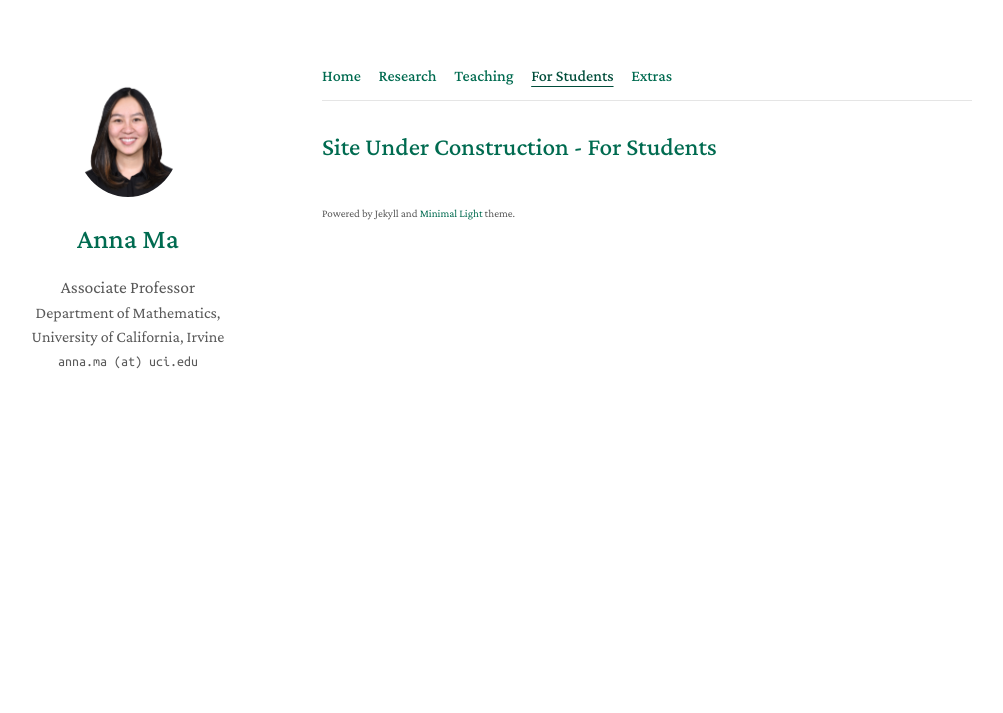
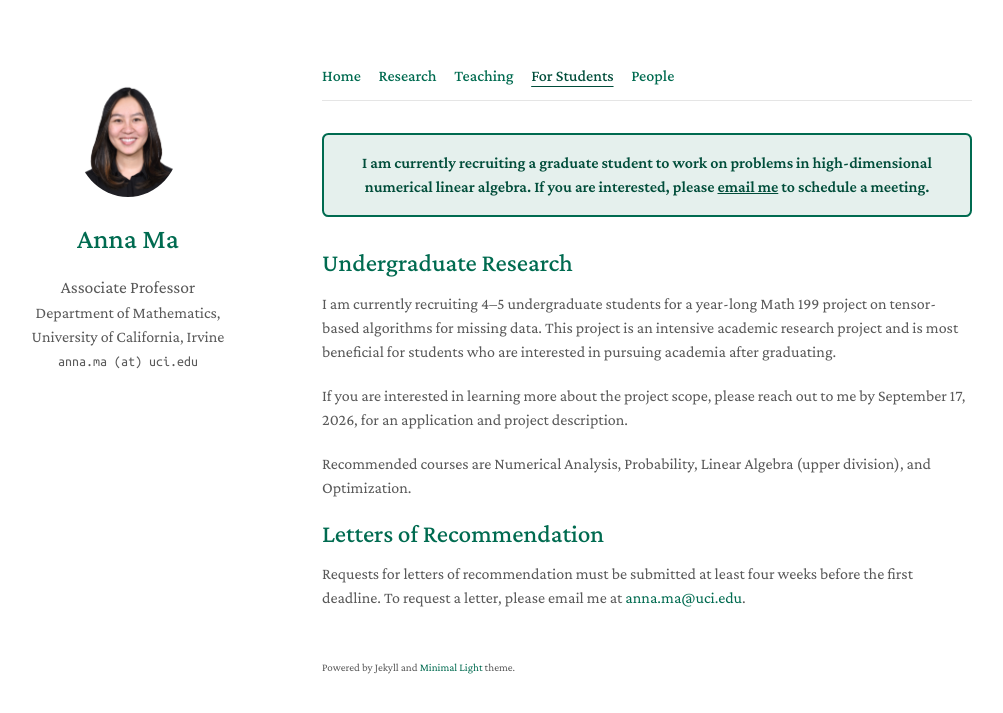
Before and after one commit to anna-math/anna-math.github.io, a Jekyll site: the page built from students.md, in a window 1280 px wide. Shown: the top 713 px of the page, without its empty margins (148-1151 px from the left). Built offline with Jekyll 4.4.1, drawn with Linux system fonts in a browser that asks for light colours; a style sheet for code colours, icons or effects is not loaded; our own code applies the rules of GitHub Pages for plain Markdown files.

Commit message:
adding text

```diff
--- a/_layouts/homepage.html
+++ b/_layouts/homepage.html
@@ -100,7 +100,7 @@
         <a href="{{ '/research/' | relative_url }}"{% if page.url == '/research/' %} class="active" aria-current="page"{% endif %}>Research</a>
         <a href="{{ '/teaching/' | relative_url }}"{% if page.url == '/teaching/' %} class="active" aria-current="page"{% endif %}>Teaching</a>
         <a href="{{ '/students/' | relative_url }}"{% if page.url == '/students/' %} class="active" aria-current="page"{% endif %}>For Students</a>
-        <a href="{{ '/extras/' | relative_url }}"{% if page.url == '/extras/' %} class="active" aria-current="page"{% endif %}>Extras</a>
+        <a href="{{ '/people/' | relative_url }}"{% if page.url == '/people/' %} class="active" aria-current="page"{% endif %}>People</a>
       </nav>
 
       {{ content }}
--- a/_sass/minimal-light-no-dark-mode.scss
+++ b/_sass/minimal-light-no-dark-mode.scss
@@ -1,5 +1,21 @@
 $accent-sage: rgb(0, 107, 80);
 $accent-sage-hover: rgb(0, 77, 58);
+
+.student-callout {
+  margin: 0 0 2rem;
+  padding: 1rem 1.25rem;
+  border: 2px solid $accent-sage;
+  border-radius: 0.4rem;
+  background: rgba(0, 107, 80, 0.1);
+  color: $accent-sage-hover;
+  font-weight: 600;
+  text-align: center;
+}
+
+.student-callout a {
+  color: inherit;
+  text-decoration: underline;
+}
 
 .site-nav {
   display: flex;
--- a/_sass/minimal-light.scss
+++ b/_sass/minimal-light.scss
@@ -1,6 +1,30 @@
 $accent-sage: rgb(0, 107, 80);
 $accent-sage-hover: rgb(0, 77, 58);
 $accent-sage-dark-mode: rgb(102, 194, 165);
+
+.student-callout {
+  margin: 0 0 2rem;
+  padding: 1rem 1.25rem;
+  border: 2px solid $accent-sage;
+  border-radius: 0.4rem;
+  background: rgba(0, 107, 80, 0.1);
+  color: $accent-sage-hover;
+  font-weight: 600;
+  text-align: center;
+}
+
+.student-callout a {
+  color: inherit;
+  text-decoration: underline;
+}
+
+@media (prefers-color-scheme: dark) {
+  .student-callout {
+    border-color: $accent-sage-dark-mode;
+    background: rgba(102, 194, 165, 0.12);
+    color: $accent-sage-dark-mode;
+  }
+}
 
 .site-nav {
   display: flex;
--- a/students.md
+++ b/students.md
@@ -3,4 +3,18 @@ layout: homepage
 permalink: /students/
 ---
 
-## Site Under Construction - For Students
+<div class="student-callout">
+  I am currently recruiting a graduate student to work on problems in high-dimensional numerical linear algebra. If you are interested, please <a href="mailto:anna.ma@uci.edu">email me</a> to schedule a meeting.
+</div>
+
+## Undergraduate Research
+
+I am currently recruiting 4–5 undergraduate students for a year-long Math 199 project on tensor-based algorithms for missing data. This project is an intensive academic research project and is most beneficial for students who are interested in pursuing academia after graduating.
+
+If you are interested in learning more about the project scope, please reach out to me by September 17, 2026, for an application and project description.
+
+Recommended courses are Numerical Analysis, Probability, Linear Algebra (upper division), and Optimization.
+
+## Letters of Recommendation
+
+Requests for letters of recommendation must be submitted at least four weeks before the first deadline. To request a letter, please email me at [anna.ma@uci.edu](mailto:anna.ma@uci.edu).
```
Also changed, not shown: extras.md (deleted, +0 -6 lines), people.md (added, +6 -0 lines), teaching.md (+24 -1 lines).
